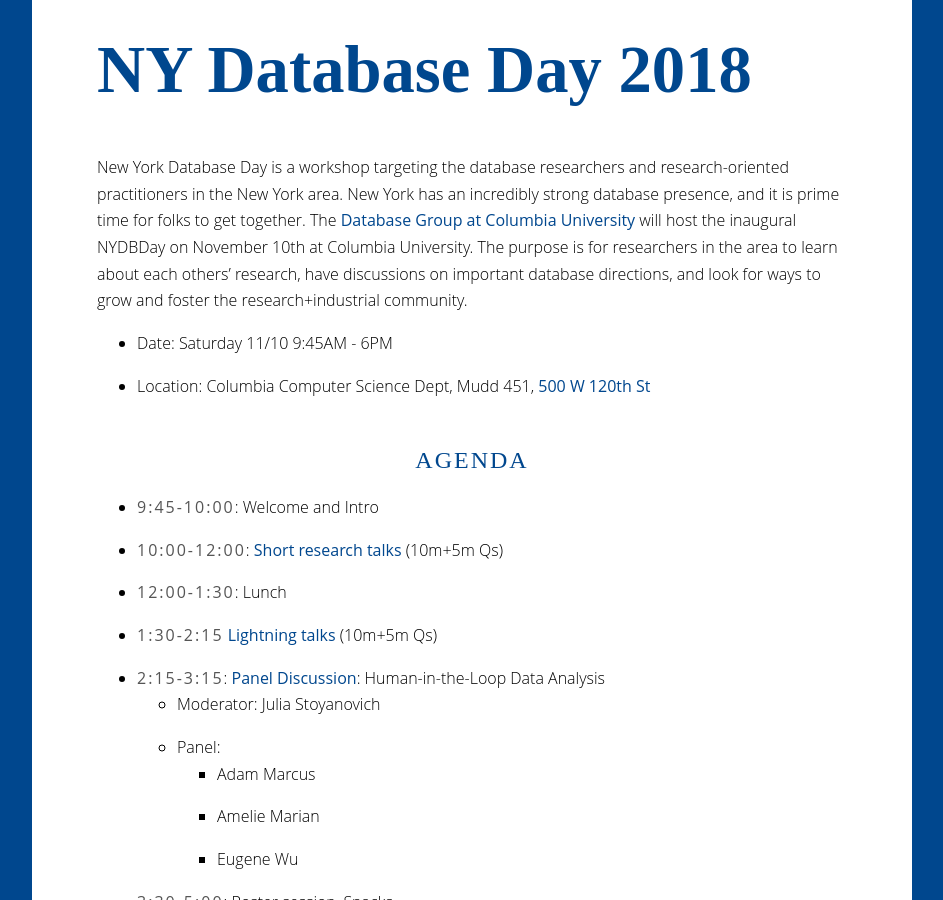
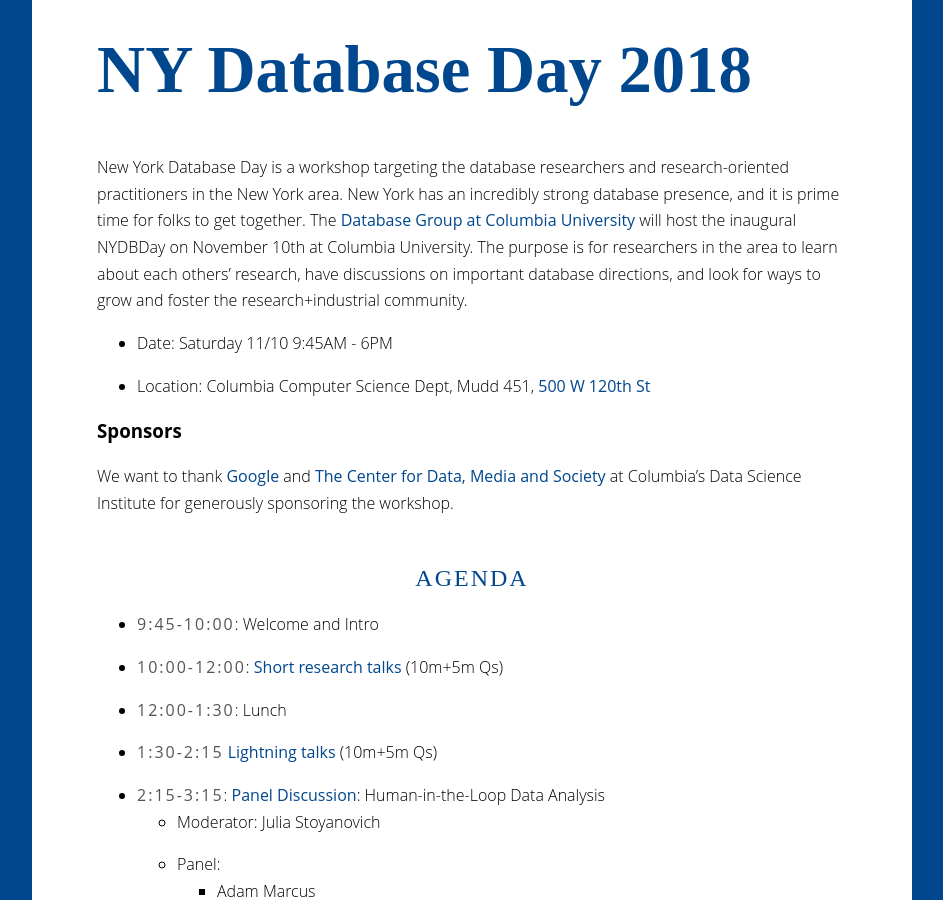
Before and after one commit to nydbday/nydbday.github.io, a Jekyll site: the page built from index.md, in a window 1280 px wide and 900 px high. Shown: the whole window, without its empty margins (168-1111 px from the left). Built offline with Jekyll 4.4.1, drawn with Linux system fonts in a browser that asks for light colours.

Commit message:
updated site

```diff
--- a/index.md
+++ b/index.md
@@ -19,6 +19,11 @@
   text-align: center;
 }
 </style>
+
+
+### Sponsors
+
+We want to thank [Google](http://www.google.com)  and [The Center for Data, Media and Society](https://datascience.columbia.edu/new-media) at Columbia's Data Science Institute for generously sponsoring the workshop.
 
 ## Agenda
 
```
